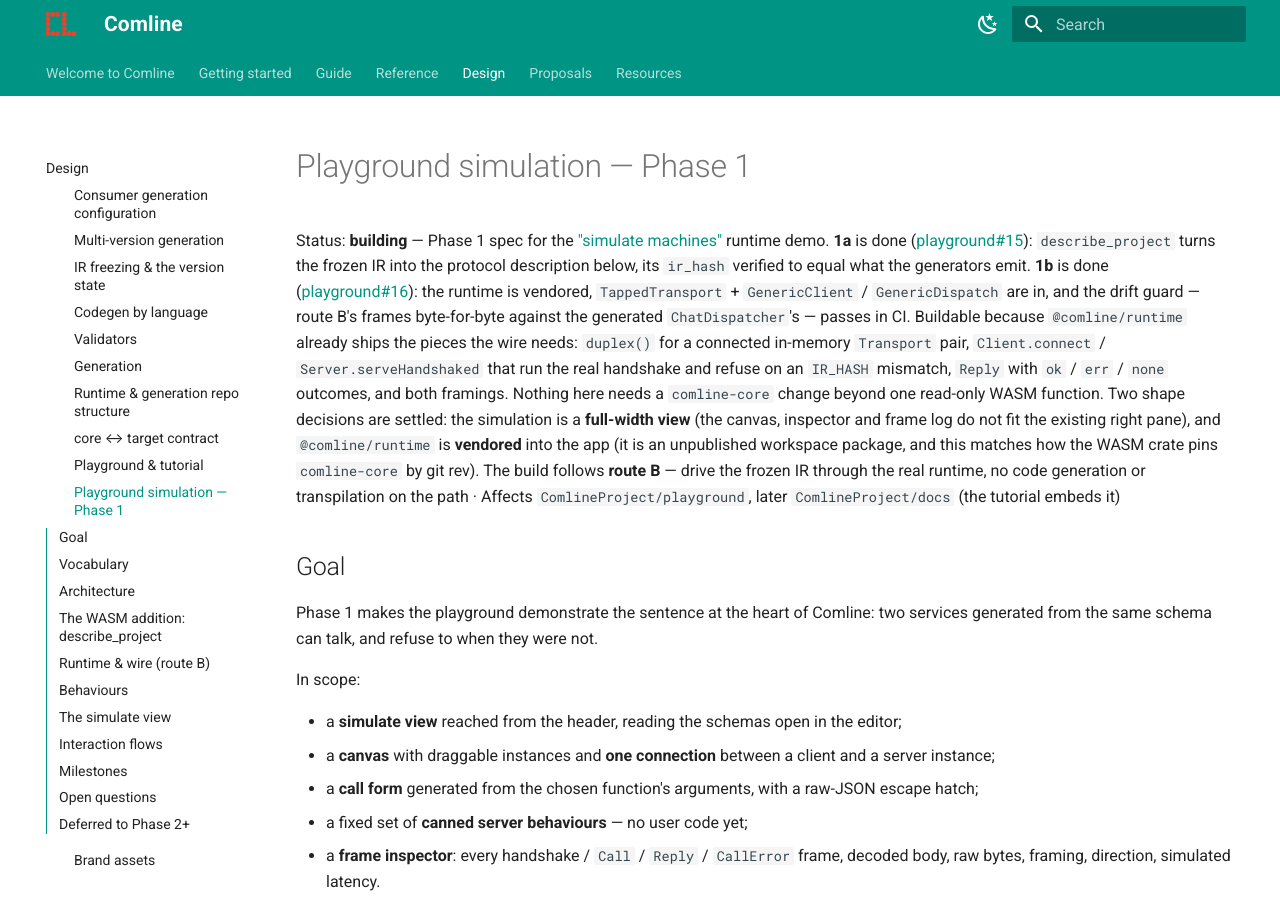
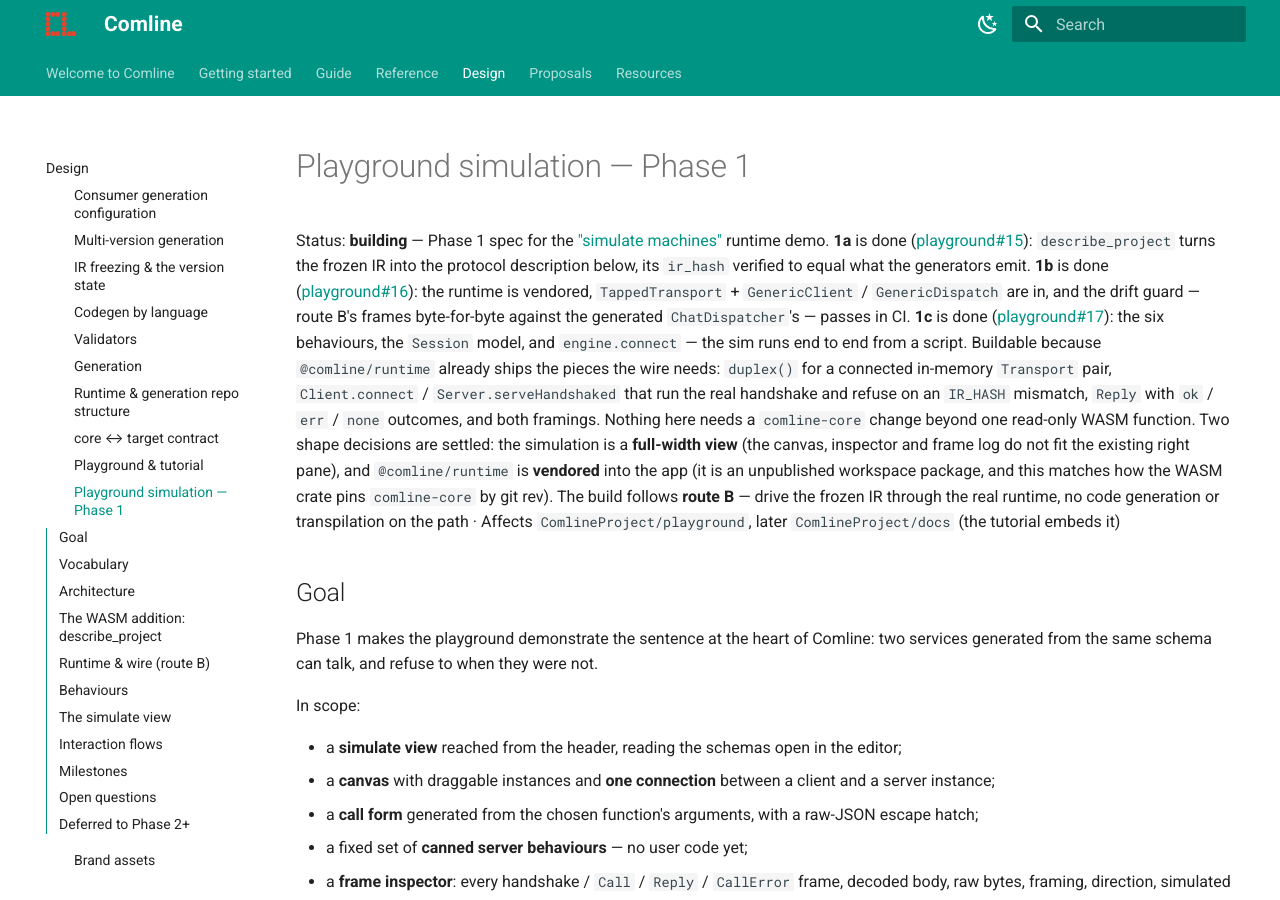
Before and after one commit to ComlineProject/docs, an MkDocs documentation site: the page built from docs/docs/design/playground-simulation.md, in a window 1280 px wide and 900 px high. Built offline with MkDocs 1.6.1 and Material for MkDocs 9.7.7, drawn with Linux system fonts in a browser that asks for light colours; the version menu is left out.

```diff
--- a/docs/docs/design/playground-simulation.md
+++ b/docs/docs/design/playground-simulation.md
@@ -8,7 +8,10 @@ runtime demo. **1a** is done
 ([playground#16](https://github.com/ComlineProject/playground/pull/16)): the
 runtime is vendored, `TappedTransport` + `GenericClient` / `GenericDispatch` are
 in, and the drift guard — route B's frames byte-for-byte against the generated
-`ChatDispatcher`'s — passes in CI. Buildable because `@comline/runtime` already
+`ChatDispatcher`'s — passes in CI. **1c** is done
+([playground#17](https://github.com/ComlineProject/playground/pull/17)): the six
+behaviours, the `Session` model, and `engine.connect` — the sim runs end to end
+from a script. Buildable because `@comline/runtime` already
 ships the pieces the wire needs: `duplex()` for a
 connected in-memory `Transport` pair, `Client.connect` / `Server.serveHandshaked`
 that run the real handshake and refuse on an `IR_HASH` mismatch, `Reply` with
```
Also changed, not shown: docs/docs/design/index.md (+1 -1 lines).
